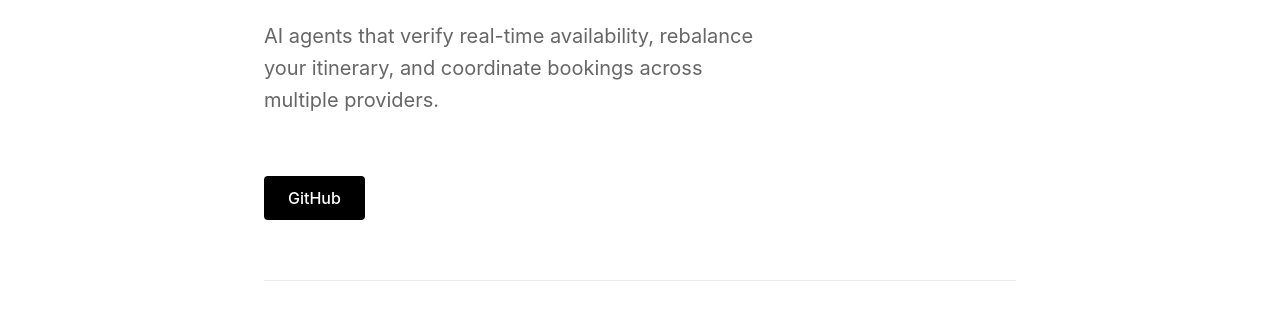
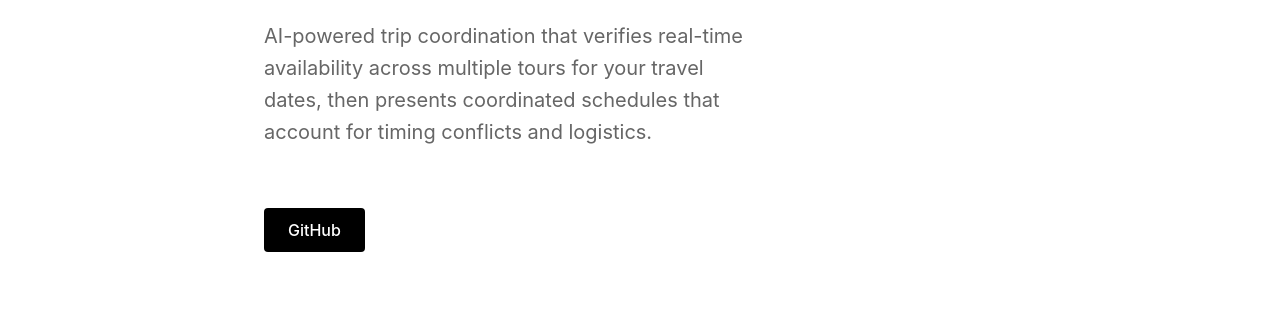
Before and after one commit to k4therin2/travel-planner, a website: page docs/index.html in a window 1280 px wide. Shown: the part 420-729 px from the top of the page. Drawn offline with Linux system fonts and the light colour scheme.

Commit message:
Update description to match Viator API application

```diff
--- a/docs/index.html
+++ b/docs/index.html
@@ -195,8 +195,9 @@
       </h1>
 
       <p class="subtitle">
-        AI agents that verify real-time availability, rebalance your itinerary,
-        and coordinate bookings across multiple providers.
+        AI-powered trip coordination that verifies real-time availability across multiple
+        tours for your travel dates, then presents coordinated schedules that account for
+        timing conflicts and logistics.
       </p>
 
       <div class="cta">
```
